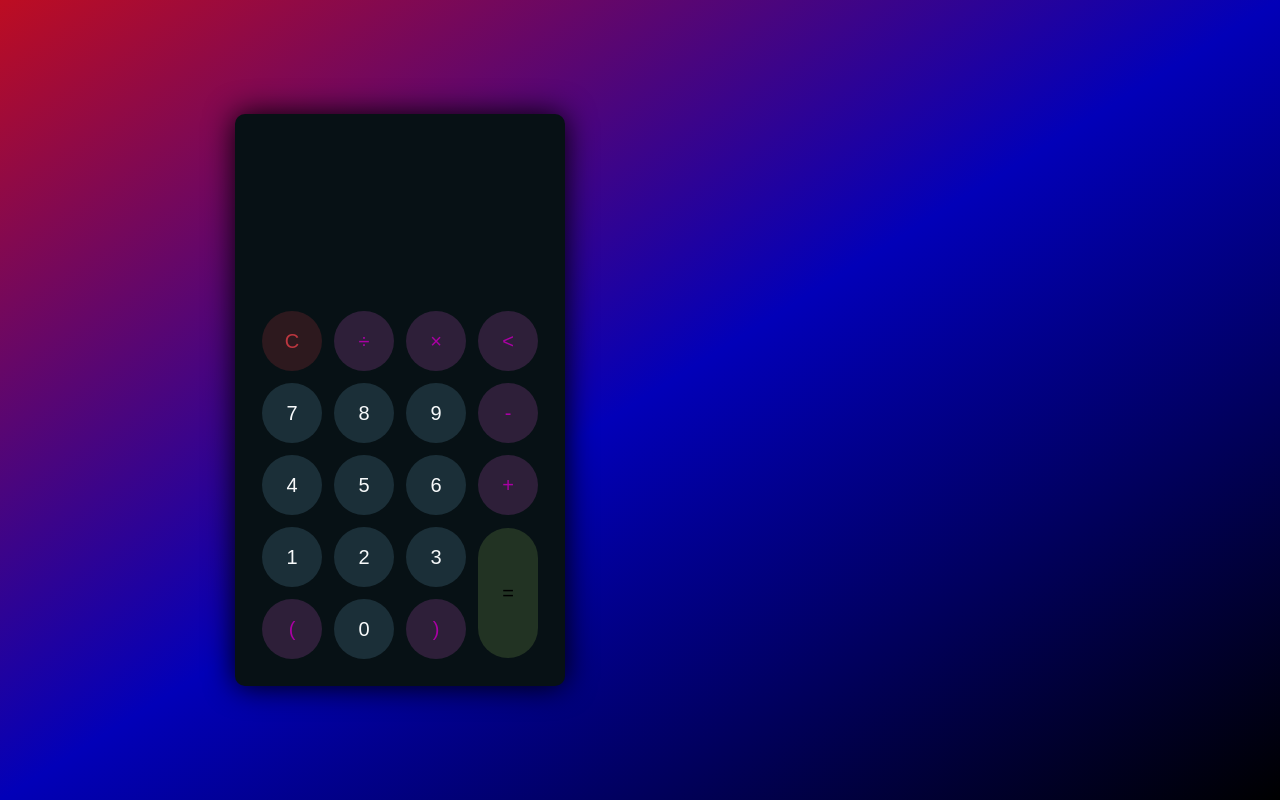
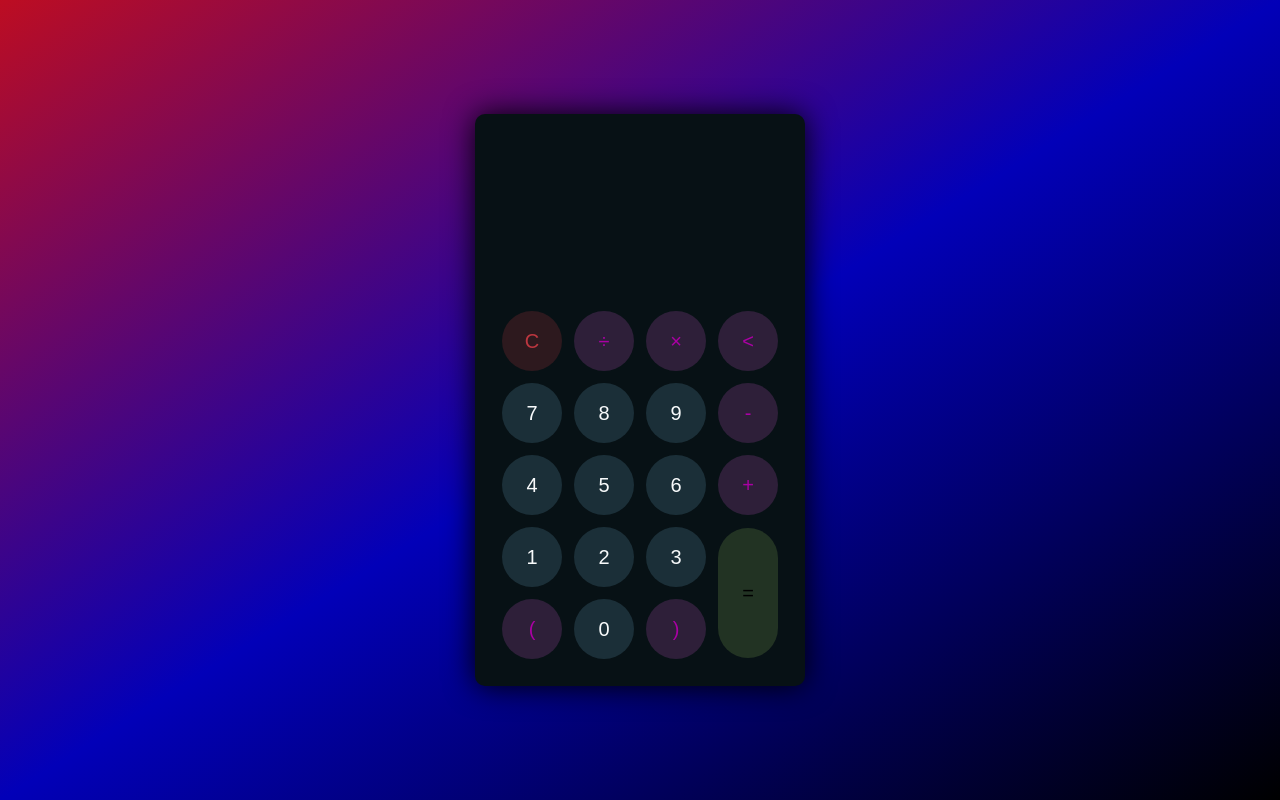
Before and after one commit to jse-che/calculator, a plain HTML site: page index.html in a window 1280 px wide. Drawn offline with Linux system fonts and the light colour scheme.

Commit message:
update position of container & add icon

```diff
--- a/index.html
+++ b/index.html
@@ -5,7 +5,8 @@
     <meta http-equiv="X-UA-Compatible" content="IE=edge">
     <meta name="viewport" content="width=device-width, initial-scale=1.0">
     <link rel="stylesheet" href="/style.css">
-    <title>Calculator</title>
+    <link rel="icon" href="/img/icons8-calculator-32 .png">
+    <title>Calculadora</title>
 </head>
     <body>
             <div class="container">
--- a/style.css
+++ b/style.css
@@ -58,8 +58,11 @@ body{
 }
 
 .container{
+    position: relative;
+    margin: auto;
     height: 100vh;
-    width: 100vh;
+    width: 90%;
+    max-width: 1024px;
     display: grid;
     place-items: center;
 }
```
Also changed, not shown: img/icons8-calculator-32 .png (added).
